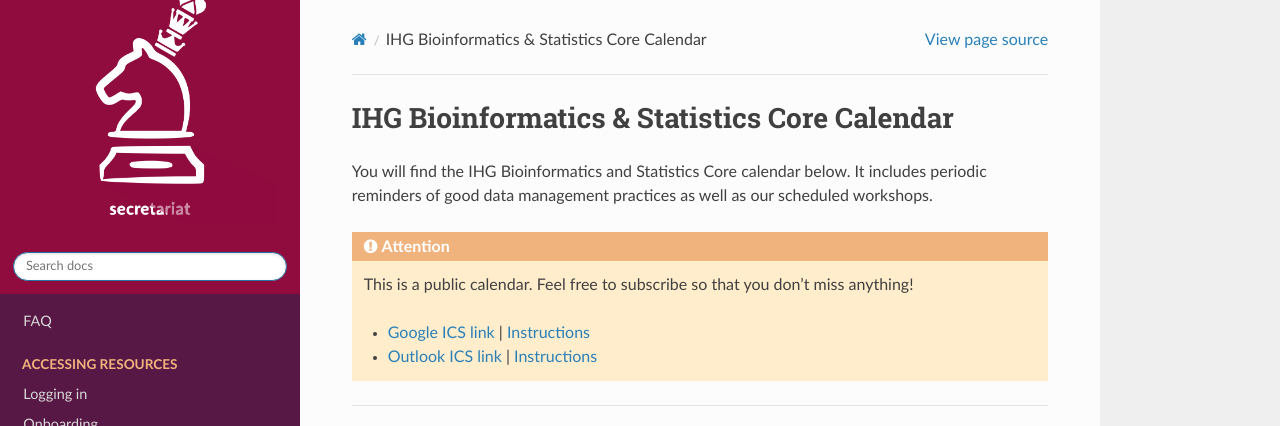
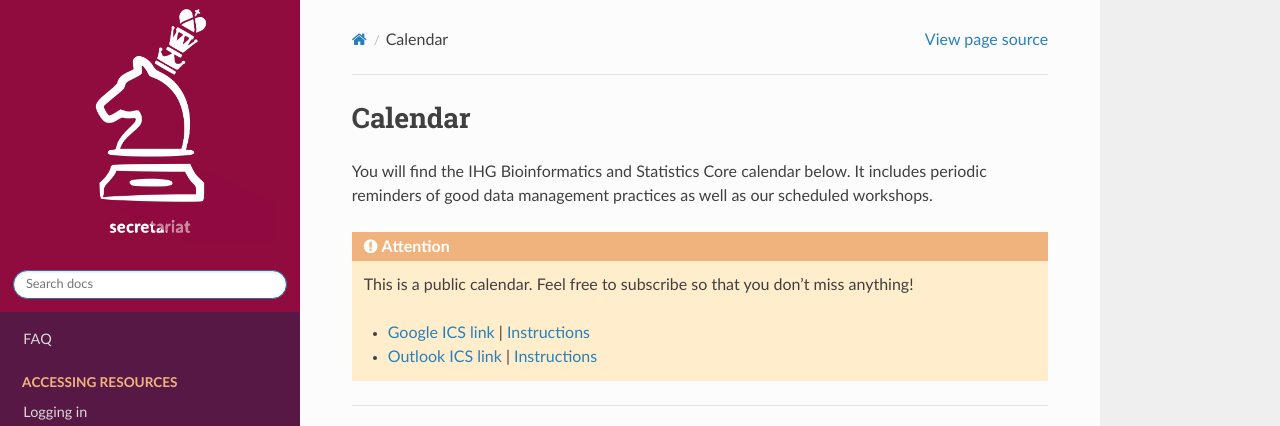
Before and after one commit to amalgamaria/secretariat, a Sphinx documentation site: the page built from docs/additional-resources/calendar.rst, in a window 1280 px wide and 1174 px high, cut to the strip 0-426 px from the top of the window. Built offline with Sphinx 7.4.7 and the Read the Docs theme 3.1.0, drawn with Linux system fonts in a browser that asks for light colours; pages that are not in the unit, such as notebooks, are missing from menus; some of the changed text lies outside the part shown.

Commit message:
Shorten title

```diff
--- a/docs/additional-resources/calendar.rst
+++ b/docs/additional-resources/calendar.rst
@@ -1,5 +1,5 @@
-IHG Bioinformatics & Statistics Core Calendar
-#############################################
+Calendar
+########
 
 You will find the IHG Bioinformatics and Statistics Core calendar below. It includes periodic reminders of good data management practices as well as our scheduled workshops.
 
```
